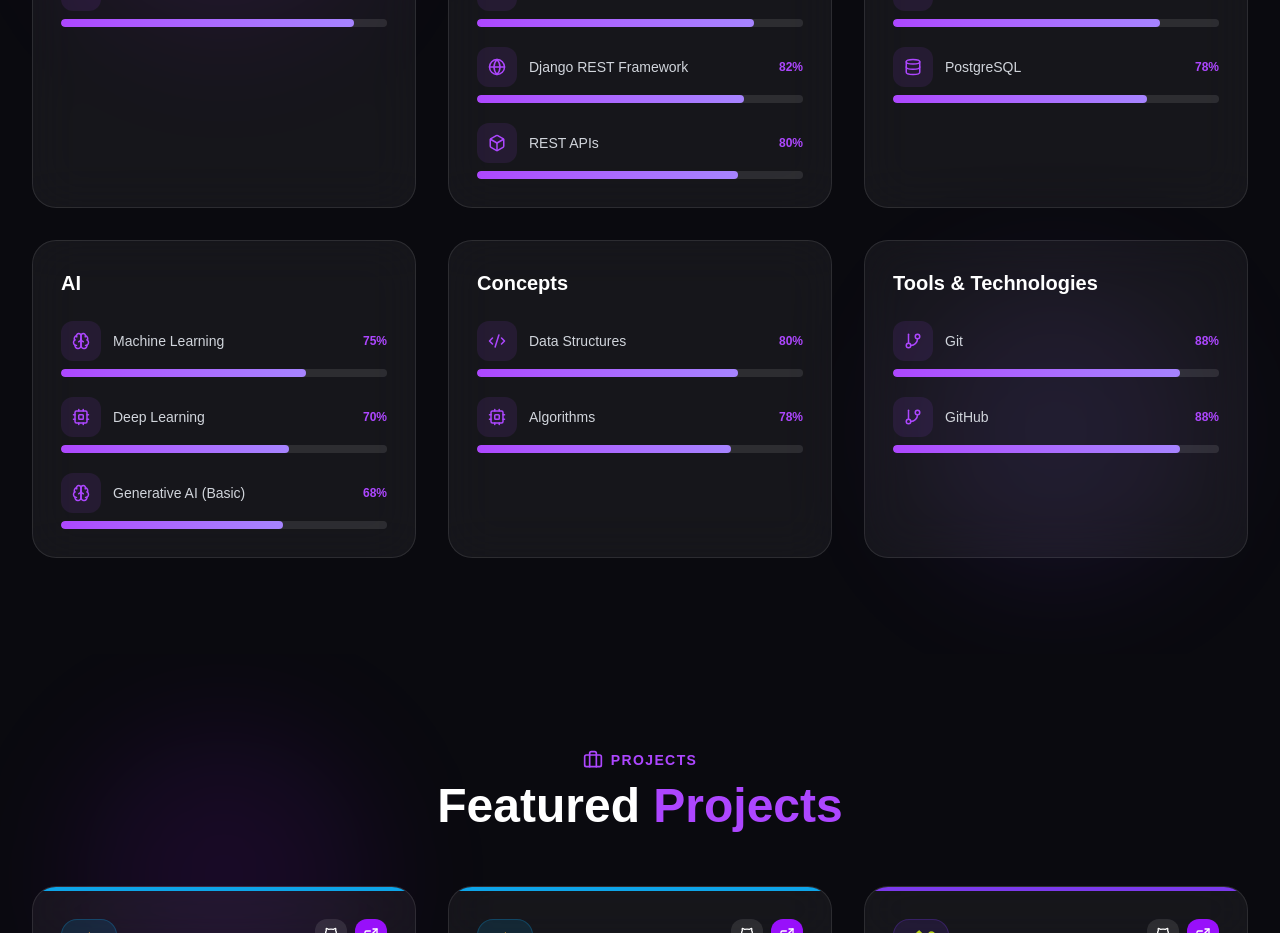
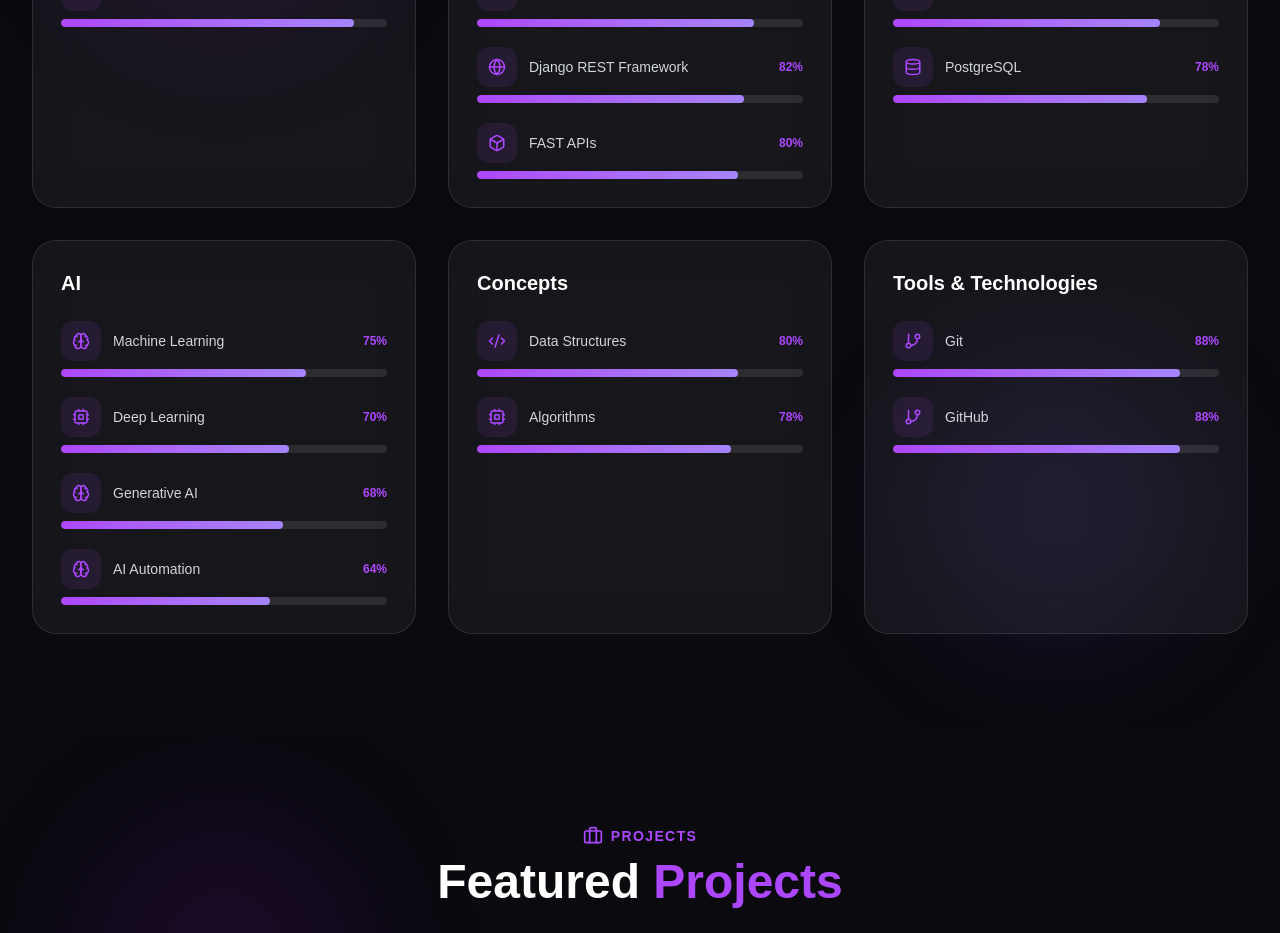
Before and after one commit to Sarankumar-ai-dev/portfolio, a React (Vite) app in the folder Sarankumar-Portfolio/: page / in a window 1280 px wide. Shown: the part 2280-3213 px from the top of the page. Built offline with nearby package versions, Linux system fonts and the light colour scheme.

Commit message:
changed skils

```diff
--- a/Sarankumar-Portfolio/src/components/SkillsSection.jsx
+++ b/Sarankumar-Portfolio/src/components/SkillsSection.jsx
@@ -40,7 +40,7 @@ const categories = [
       },
 
       {
-        name: 'REST APIs',
+        name: 'FAST APIs',
         level: 80,
         icon: Box,
       },
@@ -80,8 +80,13 @@ const categories = [
       },
 
       {
-        name: 'Generative AI (Basic)',
+        name: 'Generative AI',
         level: 68,
+        icon: Brain,
+      },
+      {
+        name: 'AI Automation',
+        level: 64,
         icon: Brain,
       },
     ],
```
